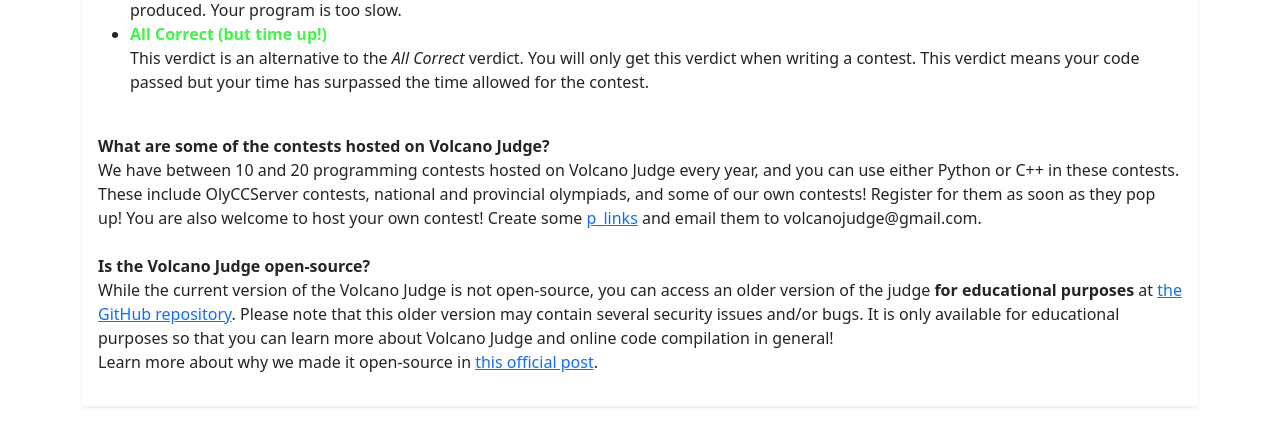
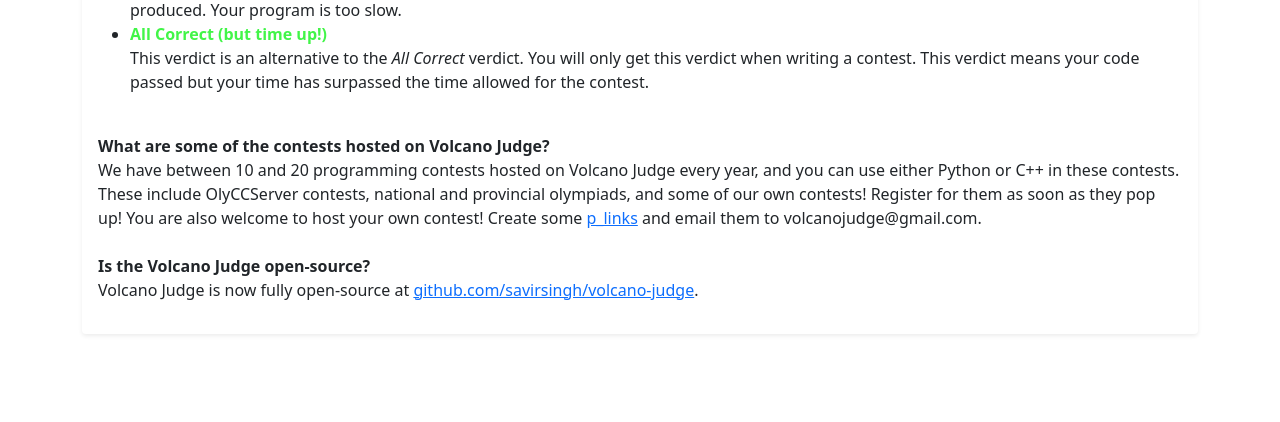
Before and after one commit to savirsingh/volcano-judge, a Python web app: template templates/about.html in a window 1280 px wide. Shown: the part 1017-1439 px from the top of the page. After the commit the page ends 1352 px from the top, so only its background shows below. Run offline with Jinja, Linux system fonts and the light colour scheme; the template is opened without the code that fills it, so the values that code supplies are empty.

Commit message:
Update about.html

```diff
--- a/templates/about.html
+++ b/templates/about.html
@@ -139,8 +139,7 @@
     We have between 10 and 20 programming contests hosted on Volcano Judge every year, and you can use either Python or C++ in these contests. These include OlyCCServer contests, national and provincial olympiads, and some of our own contests! Register for them as soon as they pop up!
     You are also welcome to host your own contest! Create some <a href="https://volcanojudge.github.io/p_link">p_links</a> and email them to volcanojudge@gmail.com.<br><br>
     <b>Is the Volcano Judge open-source?</b><br>
-    While the current version of the Volcano Judge is not open-source, you can access an older version of the judge <b>for educational purposes</b> at <a href="https://github.com/volcanojudge/online-judge">the GitHub repository</a>. Please note that this older version may contain several security issues and/or bugs. It is only available for educational purposes so that you can learn more about Volcano Judge and online code compilation in general!
-    <br>Learn more about why we made it open-source in <a href="https://volcanojudge.github.io/blog/open-source">this official post</a>.
+    Volcano Judge is now fully open-source at <a href="https://github.com/savirsingh/volcano-judge">github.com/savirsingh/volcano-judge</a>.
 </p>
     </div>
   </div>
```
